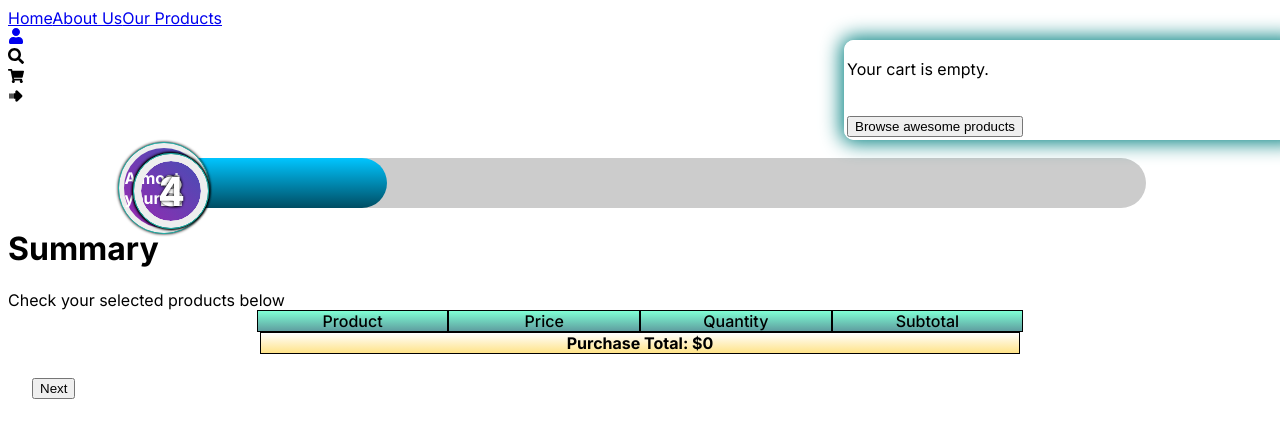
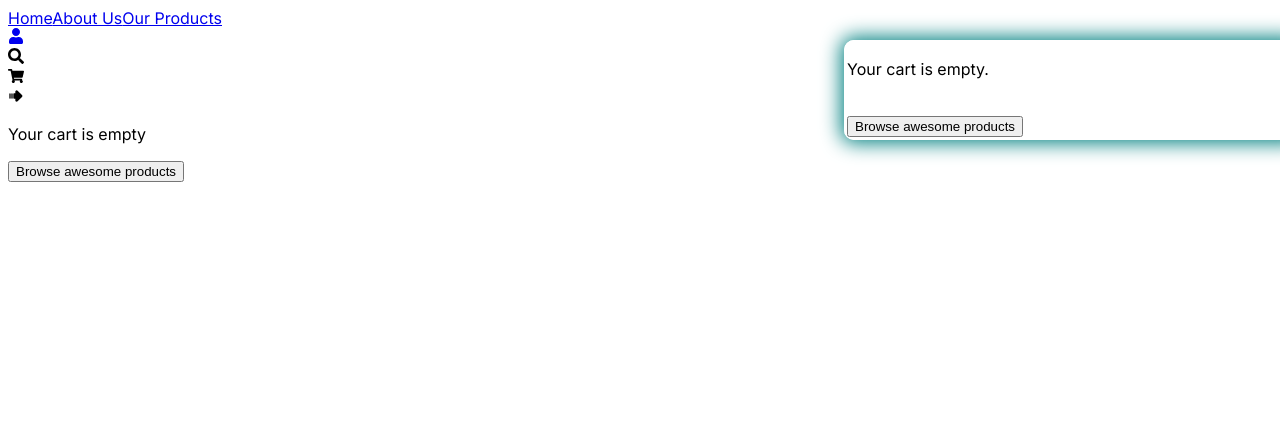
Before and after one commit to daniellatta/ElectroShop-Client, a Next.js app: page /completePurchase in a window 1280 px wide. Shown: the top 438 px of the page. Built offline with nearby package versions, Linux system fonts and the light colour scheme.

Commit message:
Se corrige el monto total de compra, que según el resultado, mostraba muchos decimales, los cuales se redujeron a 2. Se corrige proceso de compra, para que al vaciar el carrito, el usuario no pueda proceder a comprar con un carrito vacío

```diff
--- a/src/app/completePurchase/page.jsx
+++ b/src/app/completePurchase/page.jsx
@@ -5,9 +5,13 @@ import Step2 from "@/components/PaymentSteps/Step2";
 import { Button } from "@/components/PaymentSteps/Styles";
 import React, { useEffect, useState } from "react";
 import { IoIosHome } from "react-icons/io";
+import { useSelector } from "react-redux";
+import { useRouter } from "next/navigation";
 
 const PaymentForm = () => {
   const [step, setStep] = useState(1);
+  const cart = useSelector((state) => state.shoppingCart);
+  const router = useRouter();
 
   const handleNext = () => {
     setStep(step + 1);
@@ -21,9 +25,15 @@ const PaymentForm = () => {
     setStep(4);
   };
 
+  const handleBrowseProducts = () => {
+    router.push("/products");
+  };
+
   return (
     <div className="text-center">
-      <PaymentProgress stepsCompleted={step} />
+      {cart.products.length > 0 && <PaymentProgress stepsCompleted={step} />}
+      {cart.products.length > 0 ? (
+        <>
           {step === 1 && (
             <div>
               <h1 className="font-bold text-xl m-5">Summary</h1>
@@ -58,6 +68,18 @@ const PaymentForm = () => {
               </Button>
             </div>
           )}
+        </>
+      ) : (
+        <div className="relative mt-[50px] flex flex-col justify-center items-center h-[90vh]">
+          <p>Your cart is empty</p>
+          <button
+            className="text-gray-800 font-bold rounded-3xl border-2 border-gray-300 w-[35%] px-3 py-1 text-lg bg-gradient-to-b from-emerald-500 to-transparent hover:bg-black/10 transition-all"
+            onClick={handleBrowseProducts}
+          >
+            Browse awesome products
+          </button>
+        </div>
+      )}
     </div>
   );
 };
--- a/src/components/PaymentSteps/Step1.jsx
+++ b/src/components/PaymentSteps/Step1.jsx
@@ -28,13 +28,13 @@ const Step1 = () => {
             <ProductInfo>{product?.details.price}</ProductInfo>
             <ProductInfo>{product?.quantity}</ProductInfo>
             <ProductInfo>
-              ${product?.details.price * product?.quantity}
+              ${(product?.details.price * product?.quantity).toFixed(2)}
             </ProductInfo>
           </Product>
         );
       })}
       <Product>
-        <Total>Purchase Total: ${total}</Total>
+        <Total>Purchase Total: ${total.toFixed(2)}</Total>
       </Product>
     </div>
   );
```
Lines whose indentation alone changed are shown as unchanged.
